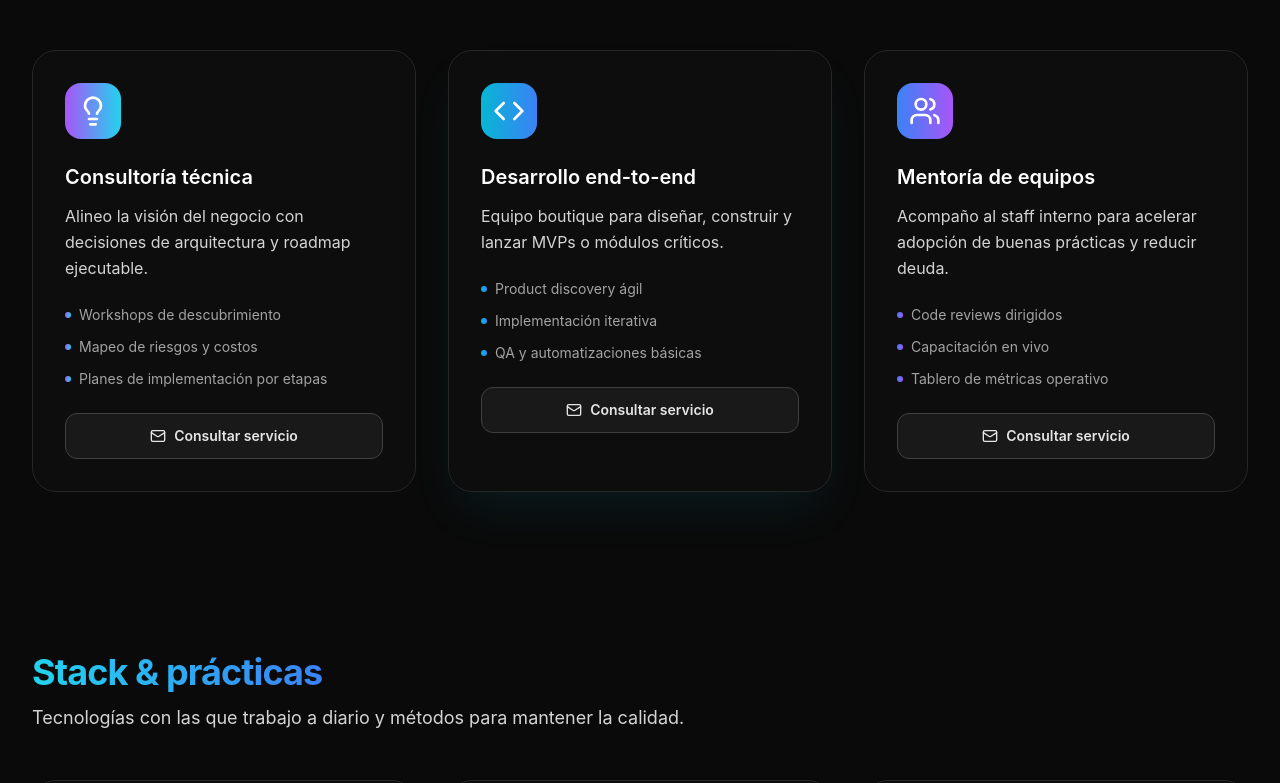
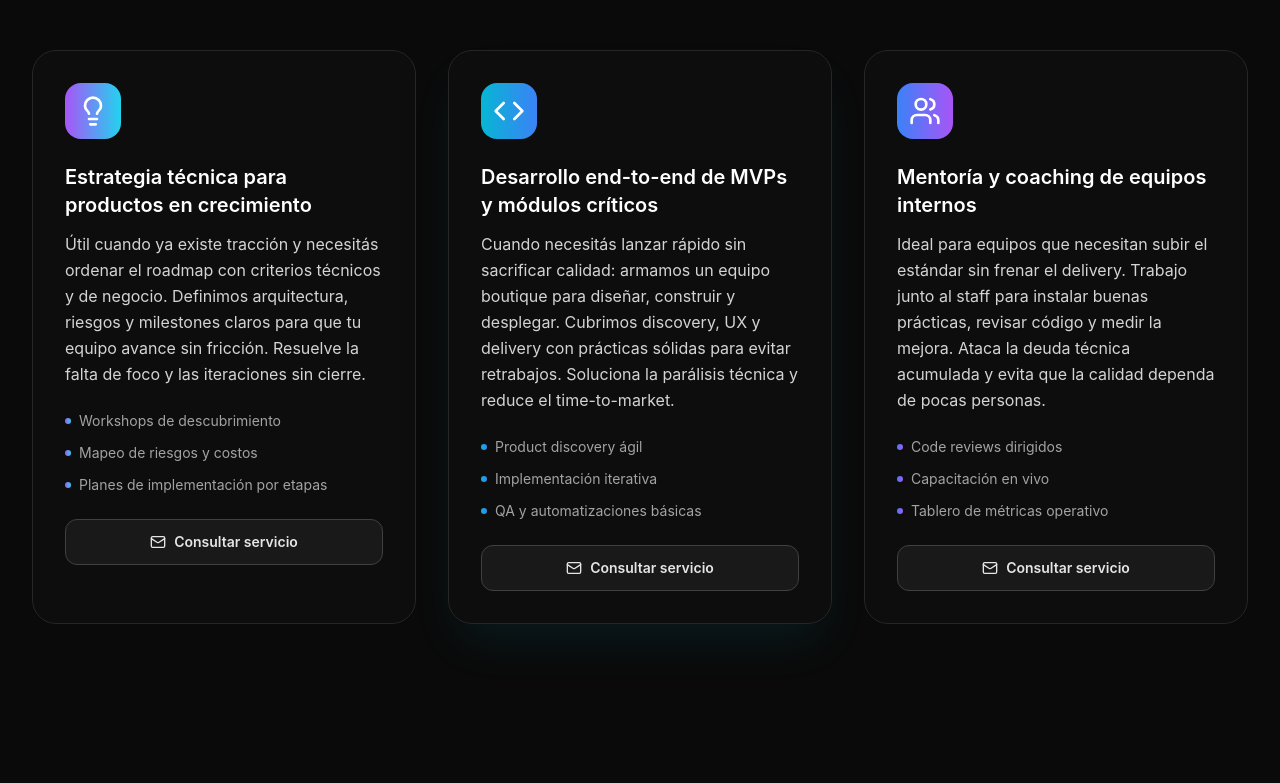
Before and after one commit to benjamacias/solid-dollop, a Next.js app: page / in a window 1280 px wide. Shown: the part 725-1508 px from the top of the page. Built offline with nearby package versions, Linux system fonts and the light colour scheme; no server answers.

Commit message:
Update service copy and contact flow

```diff
--- a/src/app/components/LandingPage.tsx
+++ b/src/app/components/LandingPage.tsx
@@ -48,8 +48,6 @@ type Service = {
   description: string;
   bullets: string[];
   gradient: string;
-  mailSubject: string;
-  mailBody: string;
 };
 
 type StackItem = {
@@ -116,35 +114,29 @@ const services: Service[] = [
   {
     id: 'consultoria',
     Icon: Lightbulb,
-    title: 'Consultoría técnica',
-    description: 'Alineo la visión del negocio con decisiones de arquitectura y roadmap ejecutable.',
+    title: 'Estrategia técnica para productos en crecimiento',
+    description:
+      'Útil cuando ya existe tracción y necesitás ordenar el roadmap con criterios técnicos y de negocio. Definimos arquitectura, riesgos y milestones claros para que tu equipo avance sin fricción. Resuelve la falta de foco y las iteraciones sin cierre.',
     bullets: ['Workshops de descubrimiento', 'Mapeo de riesgos y costos', 'Planes de implementación por etapas'],
     gradient: 'from-purple-500 to-cyan-400',
-    mailSubject: 'Consulta: Consultoría técnica',
-    mailBody:
-      'Hola Benjamín,\n\nEstoy interesado en tus servicios de consultoría técnica.\n\nDetalles del proyecto:\n[Describe tu desafío aquí]\n\nSaludos.',
   },
   {
     id: 'desarrollo',
     Icon: Code,
-    title: 'Desarrollo end-to-end',
-    description: 'Equipo boutique para diseñar, construir y lanzar MVPs o módulos críticos.',
+    title: 'Desarrollo end-to-end de MVPs y módulos críticos',
+    description:
+      'Cuando necesitás lanzar rápido sin sacrificar calidad: armamos un equipo boutique para diseñar, construir y desplegar. Cubrimos discovery, UX y delivery con prácticas sólidas para evitar retrabajos. Soluciona la parálisis técnica y reduce el time-to-market.',
     bullets: ['Product discovery ágil', 'Implementación iterativa', 'QA y automatizaciones básicas'],
     gradient: 'from-cyan-500 to-blue-500',
-    mailSubject: 'Consulta: Desarrollo end-to-end',
-    mailBody:
-      'Hola Benjamín,\n\nEstoy interesado en desarrollo end-to-end.\n\nDetalles del proyecto:\n[Describe tu proyecto aquí]\n\nSaludos.',
   },
   {
     id: 'mentoria',
     Icon: Users,
-    title: 'Mentoría de equipos',
-    description: 'Acompaño al staff interno para acelerar adopción de buenas prácticas y reducir deuda.',
+    title: 'Mentoría y coaching de equipos internos',
+    description:
+      'Ideal para equipos que necesitan subir el estándar sin frenar el delivery. Trabajo junto al staff para instalar buenas prácticas, revisar código y medir la mejora. Ataca la deuda técnica acumulada y evita que la calidad dependa de pocas personas.',
     bullets: ['Code reviews dirigidos', 'Capacitación en vivo', 'Tablero de métricas operativo'],
     gradient: 'from-blue-500 to-purple-500',
-    mailSubject: 'Consulta: Mentoría de equipos',
-    mailBody:
-      'Hola Benjamín,\n\nEstoy interesado en mentoría para mi equipo técnico.\n\nDetalles:\n[Describe tu situación actual]\n\nSaludos.',
   },
 ];
 
@@ -306,14 +298,6 @@ export default function LandingPage() {
     return () => window.clearInterval(interval);
   }, []);
 
-  const handleServiceContact = useCallback((service: Service) => {
-    const href = buildMailtoUrl(service.mailSubject, service.mailBody);
-
-    if (typeof window !== 'undefined') {
-      window.location.href = href;
-    }
-  }, []);
-
   const handlePlanContact = useCallback((plan: Plan) => {
     const href = buildMailtoUrl(plan.mailSubject, plan.mailBody);
 
@@ -400,14 +384,13 @@ export default function LandingPage() {
                     </li>
                   ))}
                 </ul>
-                <button
-                  type="button"
-                  onClick={() => handleServiceContact(service)}
+                <Link
+                  href="#contacto"
                   className="group/btn flex w-full items-center justify-center gap-2 rounded-xl border border-neutral-700 bg-neutral-800/50 px-4 py-3 text-sm font-semibold text-neutral-200 transition-all duration-300 hover:border-cyan-500/30 hover:bg-neutral-700/50 hover:text-white"
                 >
                   <Mail className="h-4 w-4" />
                   Consultar servicio
-                </button>
+                </Link>
               </div>
             ))}
           </div>
```
